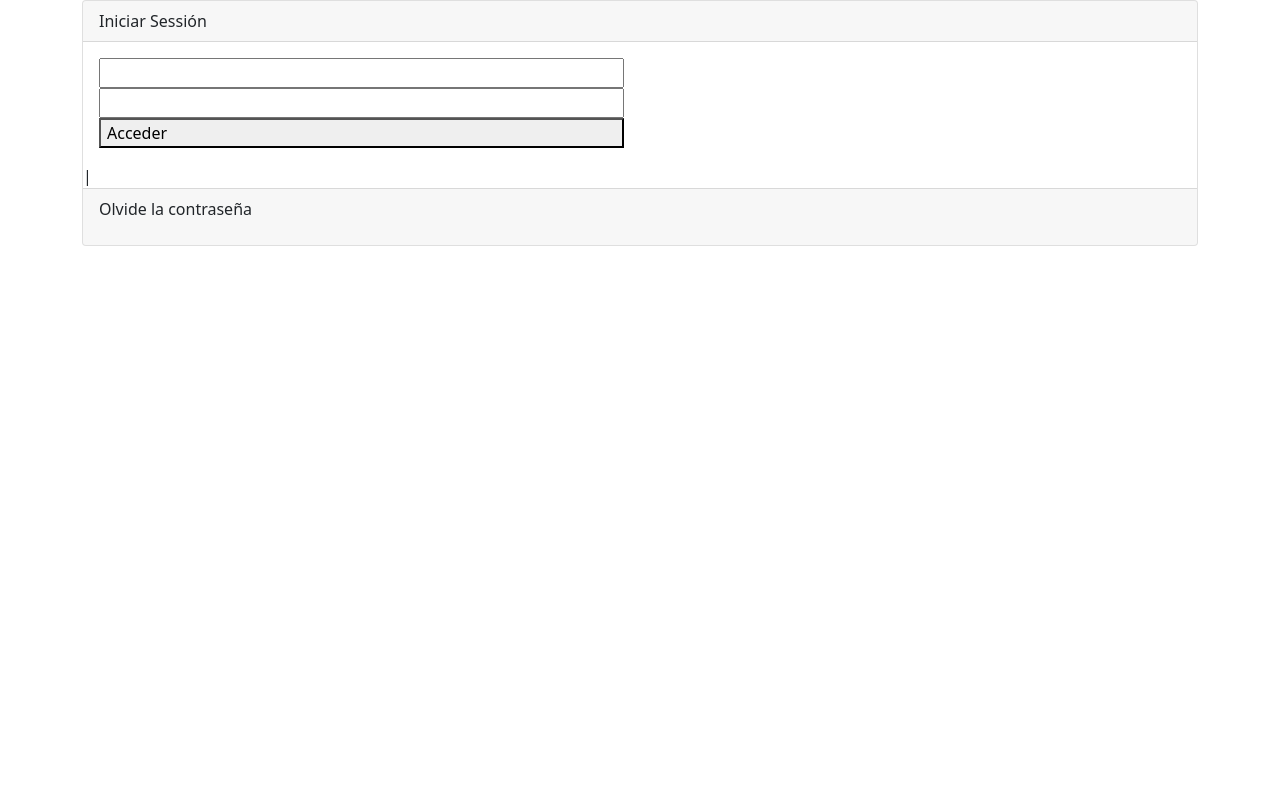
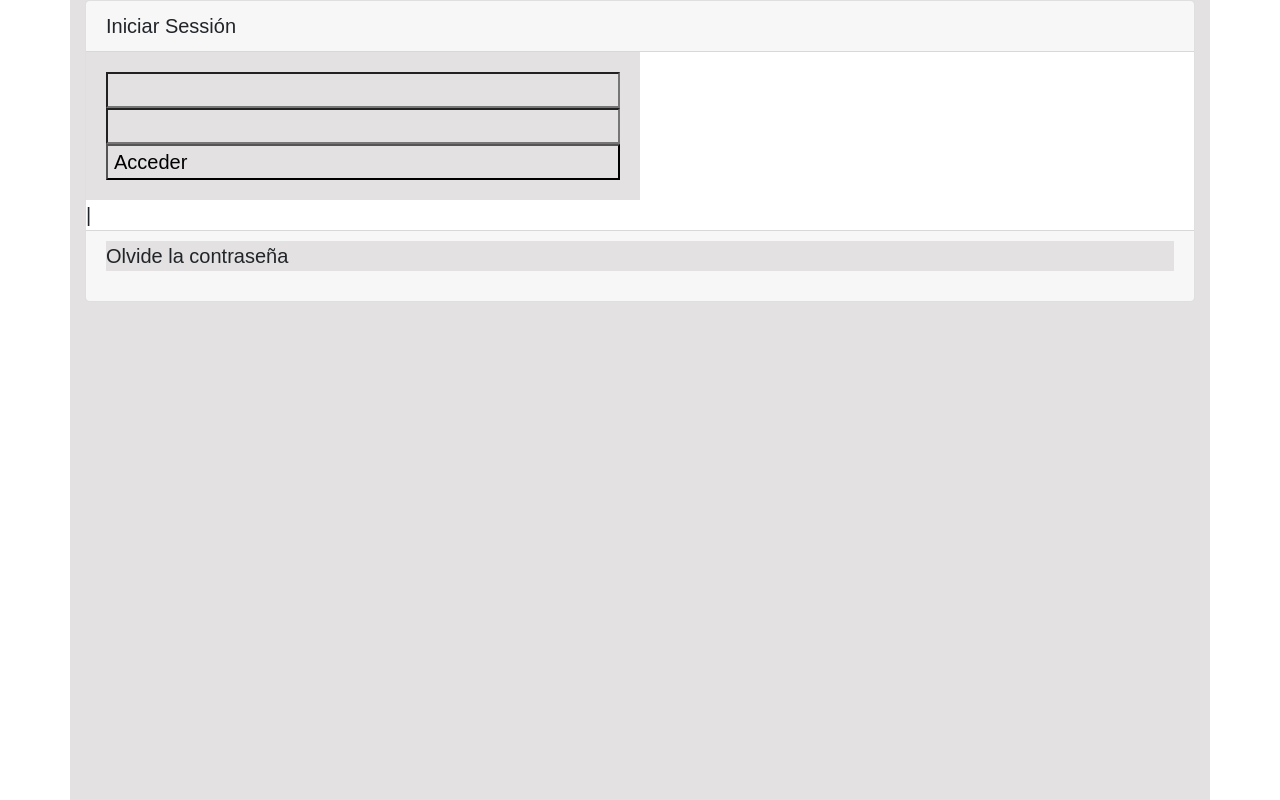
Before and after one commit to yeison-bf/ProyectoPsicoSoft, a plain HTML site: page index.html in a window 1280 px wide. Drawn offline with nearby package versions, Linux system fonts and the light colour scheme.

Commit message:
Se agrego estilos

```diff
--- /dev/null
+++ b/css/style.css
@@ -0,0 +1,5 @@
+*{
+    font-size: 20px;
+    font-family: Arial, Helvetica, sans-serif;
+    background: rgb(227, 225, 225);
+}
--- a/index.html
+++ b/index.html
@@ -9,6 +9,7 @@
     <!-- Css de Bootstrap -->
     <link href="https://cdn.jsdelivr.net/npm/bootstrap@5.0.2/dist/css/bootstrap.min.css" rel="stylesheet" integrity="sha384-EVSTQN3/azprG1Anm3QDgpJLIm9Nao0Yz1ztcQTwFspd3yD65VohhpuuCOmLASjC" crossorigin="anonymous">
 
+    <link rel="stylesheet" href="css/style.css">
 </head>
 <body>
 
```
Also changed, not shown: 1 other file.
